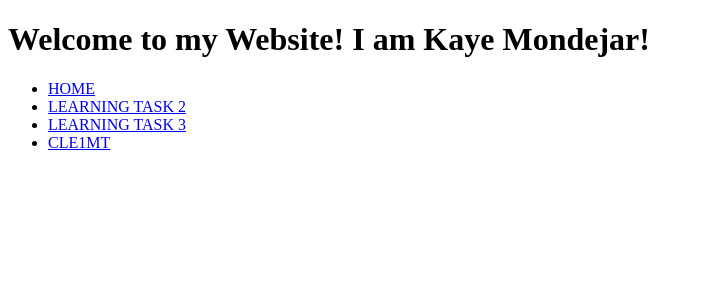
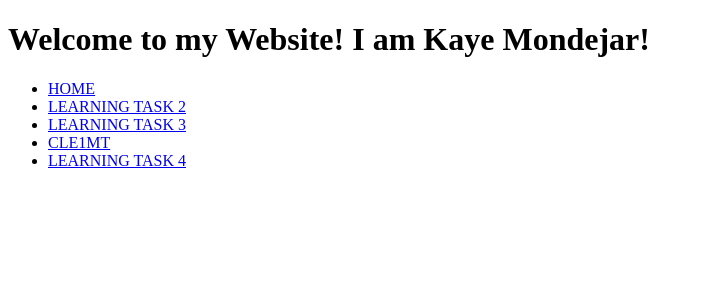
Before and after one commit to kayegm/learningtasks, a PHP site: page / in a window 1280 px wide. Shown: the top 300 px of the page, without its empty margins (0-702 px from the left). Run offline with PHP 8.4, Linux system fonts and the light colour scheme.

Commit message:
Update index.php

```diff
--- a/index.php
+++ b/index.php
@@ -10,6 +10,8 @@
     <li><a href="/LT2/index.html">LEARNING TASK 2</a></li>
     <li><a href="/LT3/index.html">LEARNING TASK 3</a></li>
      <li><a href="CLE1MT/index.html">CLE1MT</a></li>
+         <li><a href="/LT4/index.html">LEARNING TASK 4</a></li>
+
 
     </ul>
     </body>
```
